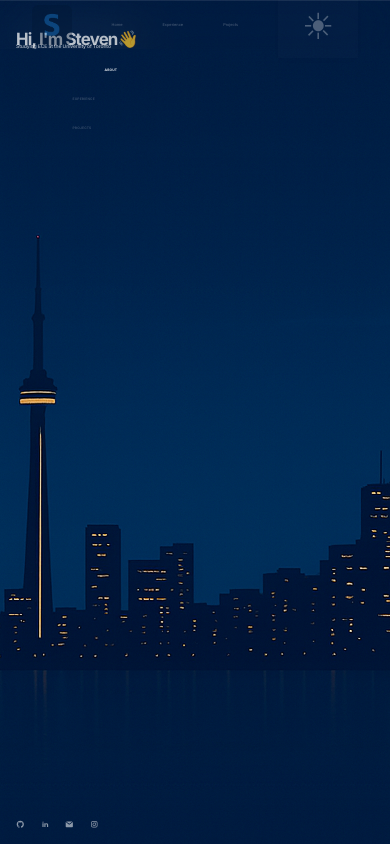
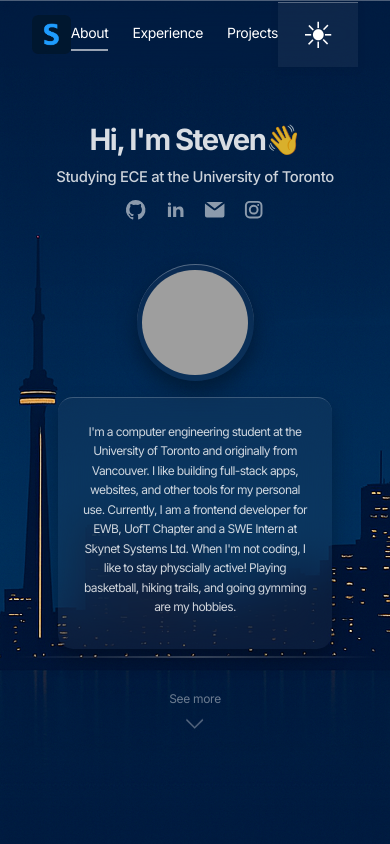
Before and after one commit to stev-jz/website, a Next.js app: page / in a window 390 px wide. Shown: the top 844 px of the page. Built offline with nearby package versions, Linux system fonts and the light colour scheme; grey boxes are pictures that could not be loaded.

Commit message:
components for mobile

```diff
--- a/src/components/GlassContainer.tsx
+++ b/src/components/GlassContainer.tsx
@@ -14,7 +14,7 @@ type GlassContainerProps = {
 export default function GlassContainer(props: GlassContainerProps)
 {
   return (
-    <div className='container-type-inline'>
+    <div className='container-type-inline max-lg:w-[80vw] max-lg:mx-auto'>
       <Link href={props.link} target="_blank"
         className='
         group
@@ -41,27 +41,27 @@ export default function GlassContainer(props: GlassContainerProps)
         dark:hover:border-t-white/35
         '>
         <div className='flex items-center'>
-          <div className="size-[clamp(8vh,9cqw,12vh)] rounded-lg overflow-hidden">
+          <div className="lg:size-[clamp(8vh,9cqw,12vh)] max-lg:size-[clamp(28px,9vw,40px)] max-lg:shrink-0 rounded-lg overflow-hidden">
             {props.projectImage}
           </div>
         </div>
 
-        <div className="flex flex-col justify-center flex-1 h-full">
+        <div className="flex flex-col justify-center flex-1 h-full min-w-0">
           <div className="flex flex-col items-baseline justify-between mb-[0.5em]">
-            <div className="text-[clamp(0.6vh,1.6cqw,1.5vh)] opacity-70 py-2 text-gray-800 dark:text-white">{props.date}</div>
-            <h1 className="transition-colors duration-100 ease-out dark:group-hover:text-blue-600 group-hover:text-blue-700 text-[clamp(1.4vh,2.4cqw,2.3vh)] font-[500] text-gray-900 dark:text-white flex items-center">
+            <div className="lg:text-[clamp(0.6vh,1.9cqw,1.6vh)] max-lg:text-[clamp(10px,2.5vw,14px)] opacity-70 py-2 text-gray-800 dark:text-white">{props.date}</div>
+            <h1 className="transition-colors duration-100 ease-out dark:group-hover:text-blue-600 group-hover:text-blue-700 lg:text-[clamp(1.4vh,2.4cqw,2.3vh)] max-lg:text-[clamp(1px,2.6vw,18px)] font-[500] text-gray-900 dark:text-white flex items-center">
               {props.title}
               <span className="inline-block transform transition-all duration-200 ease-out rotate-315 opacity-55 text-[clamp(0.7vh,2cqw,2vh)] group-hover:opacity-90 group-hover:translate-x-1 group-hover:-translate-y-1 group-hover:text-blue-800 dark:group-hover:text-blue-500 font-medium ml-1.5">-&gt;</span>
             </h1>
 
 
           </div>
-          <p className="dark:text-gray-300 py-1 text-gray-800 opacity-75 text-[clamp(0.7vh,2.2cqw,2vh)] mb-[0.8em] ">{props.description}</p>
-          <ul className="flex flex-wrap gap-2">
+          <p className="dark:text-gray-300 py-1 text-gray-800 opacity-75 lg:text-[clamp(0.7vh,2.2cqw,2vh)] max-lg:text-[clamp(8px,2.5vw,14px)] mb-[0.8em] ">{props.description}</p>
+          <ul className="flex flex-wrap lg:gap-2 max-lg:gap-1.5 max-lg:mt-2">
             {props.tags && props.tags.map(tag => (
               <li
                 key={tag}
-                className="inline-flex items-center px-3 py-1 text-[1.5vh] font-semibold rounded-full bg-blue-950 text-blue-500">
+                className="inline-flex items-center lg:px-3 lg:py-1 lg:text-[clamp(8px,2.5vw,13px)] max-lg:text-[clamp(8px,2.5vw,12px)] max-lg:leading-tight max-lg:px-2.5 max-lg:py-1 font-semibold rounded-full bg-blue-950 text-blue-500">
                 {tag}
               </li>
             ))}
--- a/src/components/Iconlist.tsx
+++ b/src/components/Iconlist.tsx
@@ -1,28 +1,102 @@
+interface IconConfig {
+  href: string;
+  label: string;
+  isExternal?: boolean;
+  paths: Array<{
+    d: string;
+    fillRule?: "evenodd" | "nonzero";
+    clipRule?: "evenodd" | "nonzero";
+    fill?: string;
+  }>;
+}
+
+const iconConfigs: IconConfig[] = [
+  {
+    href: "https://github.com/stev-jz",
+    label: "GitHub profile",
+    isExternal: true,
+    paths: [{
+      d: "M12.006 2a9.847 9.847 0 0 0-6.484 2.44 10.32 10.32 0 0 0-3.393 6.17 10.48 10.48 0 0 0 1.317 6.955 10.045 10.045 0 0 0 5.4 4.418c.504.095.683-.223.683-.494 0-.245-.01-1.052-.014-1.908-2.78.62-3.366-1.21-3.366-1.21a2.711 2.711 0 0 0-1.11-1.5c-.907-.637.07-.621.07-.621.317.044.62.163.885.346.266.183.487.426.647.71.135.253.318.476.538.655a2.079 2.079 0 0 0 2.37.196c.045-.52.27-1.006.635-1.37-2.219-.259-4.554-1.138-4.554-5.07a4.022 4.022 0 0 1 1.031-2.75 3.77 3.77 0 0 1 .096-2.713s.839-.275 2.749 1.05a9.26 9.26 0 0 1 5.004 0c1.906-1.325 2.74-1.05 2.74-1.05.37.858.406 1.828.101 2.713a4.017 4.017 0 0 1 1.029 2.75c0 3.939-2.339 4.805-4.564 5.058a2.471 2.471 0 0 1 .679 1.897c0 1.372-.012 2.477-.012 2.814 0 .272.18.592.687.492a10.05 10.05 0 0 0 5.388-4.421 10.473 10.473 0 0 0 1.313-6.948 10.32 10.32 0 0 0-3.39-6.165A9.847 9.847 0 0 0 12.007 2Z",
+      fillRule: "evenodd",
+      clipRule: "evenodd"
+    }]
+  },
+  {
+    href: "https://www.linkedin.com/in/stevenzhang-uoft/",
+    label: "LinkedIn profile",
+    isExternal: true,
+    paths: [
+      {
+        d: "M12.51 8.796v1.697a3.738 3.738 0 0 1 3.288-1.684c3.455 0 4.202 2.16 4.202 4.97V19.5h-3.2v-5.072c0-1.21-.244-2.766-2.128-2.766-1.827 0-2.139 1.317-2.139 2.676V19.5h-3.19V8.796h3.168ZM7.2 6.106a1.61 1.61 0 0 1-.988 1.483 1.595 1.595 0 0 1-1.743-.348A1.607 1.607 0 0 1 5.6 4.5a1.601 1.601 0 0 1 1.6 1.606Z",
+        fillRule: "evenodd",
+        clipRule: "evenodd"
+      },
+      {
+        d: "M7.2 8.809H4V19.5h3.2V8.809Z"
+      }
+    ]
+  },
+  {
+    href: "mailto:stevenj.zhang@mail.utoronto.ca",
+    label: "Email contact",
+    isExternal: false,
+    paths: [
+      {
+        d: "M2.038 5.61A2.01 2.01 0 0 0 2 6v12a2 2 0 0 0 2 2h16a2 2 0 0 0 2-2V6c0-.12-.01-.238-.03-.352l-.866.65-7.89 6.032a2 2 0 0 1-2.429 0L2.884 6.288l-.846-.677Z"
+      },
+      {
+        d: "M20.677 4.117A1.996 1.996 0 0 0 20 4H4c-.225 0-.44.037-.642.105l.758.607L12 10.742 19.9 4.7l.777-.583Z"
+      }
+    ]
+  },
+  {
+    href: "https://www.instagram.com/stevenzhan.g/",
+    label: "Instagram profile",
+    isExternal: true,
+    paths: [{
+      d: "M3 8a5 5 0 0 1 5-5h8a5 5 0 0 1 5 5v8a5 5 0 0 1-5 5H8a5 5 0 0 1-5-5V8Zm5-3a3 3 0 0 0-3 3v8a3 3 0 0 0 3 3h8a3 3 0 0 0 3-3V8a3 3 0 0 0-3-3H8Zm7.597 2.214a1 1 0 0 1 1-1h.01a1 1 0 1 1 0 2h-.01a1 1 0 0 1-1-1ZM12 9a3 3 0 1 0 0 6 3 3 0 0 0 0-6Zm-5 3a5 5 0 1 1 10 0 5 5 0 0 1-10 0Z",
+      fillRule: "evenodd",
+      clipRule: "evenodd",
+      fill: "currentColor"
+    }]
+  }
+];
+
 export default function Iconlist(){
     return(
-        <nav className="mt-auto mb-[4vw] container-type-inline flex gap-x-4 opacity-65 dark:opacity-55" aria-label="Social links">
-            <a href="https://github.com/stev-jz" target="_blank">
-                <svg className="dark:hover:opacity-50  hover:opacity-60 size-[clamp(1.9vw,6cqw,2.2vw)] text-black dark:text-white" aria-hidden="true" xmlns="http://www.w3.org/2000/svg" width="24" height="24" fill="currentColor" viewBox="0 0 24 24">
-                <path fillRule="evenodd" d="M12.006 2a9.847 9.847 0 0 0-6.484 2.44 10.32 10.32 0 0 0-3.393 6.17 10.48 10.48 0 0 0 1.317 6.955 10.045 10.045 0 0 0 5.4 4.418c.504.095.683-.223.683-.494 0-.245-.01-1.052-.014-1.908-2.78.62-3.366-1.21-3.366-1.21a2.711 2.711 0 0 0-1.11-1.5c-.907-.637.07-.621.07-.621.317.044.62.163.885.346.266.183.487.426.647.71.135.253.318.476.538.655a2.079 2.079 0 0 0 2.37.196c.045-.52.27-1.006.635-1.37-2.219-.259-4.554-1.138-4.554-5.07a4.022 4.022 0 0 1 1.031-2.75 3.77 3.77 0 0 1 .096-2.713s.839-.275 2.749 1.05a9.26 9.26 0 0 1 5.004 0c1.906-1.325 2.74-1.05 2.74-1.05.37.858.406 1.828.101 2.713a4.017 4.017 0 0 1 1.029 2.75c0 3.939-2.339 4.805-4.564 5.058a2.471 2.471 0 0 1 .679 1.897c0 1.372-.012 2.477-.012 2.814 0 .272.18.592.687.492a10.05 10.05 0 0 0 5.388-4.421 10.473 10.473 0 0 0 1.313-6.948 10.32 10.32 0 0 0-3.39-6.165A9.847 9.847 0 0 0 12.007 2Z" clipRule="evenodd"/>
-                </svg>
-            </a>
-            <a href="https://www.linkedin.com/in/stevenzhang-uoft/" target="_blank">
-                <svg className="dark:hover:opacity-50 hover:opacity-60 size-[clamp(1.9vw,6cqw,2.2vw)] text-black dark:text-white" aria-hidden="true" xmlns="http://www.w3.org/2000/svg" width="24" height="24" fill="currentColor" viewBox="0 0 24 24">
-                    <path fillRule="evenodd" d="M12.51 8.796v1.697a3.738 3.738 0 0 1 3.288-1.684c3.455 0 4.202 2.16 4.202 4.97V19.5h-3.2v-5.072c0-1.21-.244-2.766-2.128-2.766-1.827 0-2.139 1.317-2.139 2.676V19.5h-3.19V8.796h3.168ZM7.2 6.106a1.61 1.61 0 0 1-.988 1.483 1.595 1.595 0 0 1-1.743-.348A1.607 1.607 0 0 1 5.6 4.5a1.601 1.601 0 0 1 1.6 1.606Z" clipRule="evenodd"/>
-                    <path d="M7.2 8.809H4V19.5h3.2V8.809Z"/>
-                </svg>
-            </a>
-            <a href="mailto:stevenj.zhang@mail.utoronto.ca" target="_blank">
-                <svg className="dark:hover:opacity-50 hover:opacity-60 size-[clamp(1.9vw,6cqw,2.2vw)] text-black dark:text-white" aria-hidden="true" xmlns="http://www.w3.org/2000/svg" width="24" height="24" fill="currentColor" viewBox="0 0 24 24">
-                    <path d="M2.038 5.61A2.01 2.01 0 0 0 2 6v12a2 2 0 0 0 2 2h16a2 2 0 0 0 2-2V6c0-.12-.01-.238-.03-.352l-.866.65-7.89 6.032a2 2 0 0 1-2.429 0L2.884 6.288l-.846-.677Z"/>
-                    <path d="M20.677 4.117A1.996 1.996 0 0 0 20 4H4c-.225 0-.44.037-.642.105l.758.607L12 10.742 19.9 4.7l.777-.583Z"/>
-                </svg>
-            </a>
-            <a href="https://www.instagram.com/stevenzhan.g/" target="_blank">
-                <svg className="dark:hover:opacity-50 hover:opacity-60 size-[clamp(1.9vw,6cqw,2.2vw)] text-black dark:text-white" aria-hidden="true" xmlns="http://www.w3.org/2000/svg" width="24" height="24" fill="none" viewBox="0 0 24 24">
-                <path fill="currentColor" fillRule="evenodd" d="M3 8a5 5 0 0 1 5-5h8a5 5 0 0 1 5 5v8a5 5 0 0 1-5 5H8a5 5 0 0 1-5-5V8Zm5-3a3 3 0 0 0-3 3v8a3 3 0 0 0 3 3h8a3 3 0 0 0 3-3V8a3 3 0 0 0-3-3H8Zm7.597 2.214a1 1 0 0 1 1-1h.01a1 1 0 1 1 0 2h-.01a1 1 0 0 1-1-1ZM12 9a3 3 0 1 0 0 6 3 3 0 0 0 0-6Zm-5 3a5 5 0 1 1 10 0 5 5 0 0 1-10 0Z" clipRule="evenodd"/>
-                </svg>
-            </a>
+        <nav
+          className="py-[20] lg:pt-[30vh] max-lg:mt-1 max-lg:px-4 container-type-inline flex gap-x-4 opacity-65 dark:opacity-55 max-lg:justify-center"
+          aria-label="Social links"
+        >
+            {iconConfigs.map((icon, index) => (
+                <a
+                  key={index}
+                  href={icon.href}
+                  target={icon.isExternal ? "_blank" : undefined}
+                  rel={icon.isExternal ? "noopener noreferrer" : undefined}
+                  aria-label={icon.label}
+                >
+                    <svg
+                      className="dark:hover:opacity-50 hover:opacity-60 lg:size-[clamp(1.9vw,6cqw,2.2vw)] max-lg:size-[6vw] text-black dark:text-white"
+                      aria-hidden="true"
+                      xmlns="http://www.w3.org/2000/svg"
+                      width="24"
+                      height="24"
+                      fill="currentColor"
+                      viewBox="0 0 24 24"
+                    >
+                        {icon.paths.map((path, pathIndex) => (
+                            <path
+                              key={pathIndex}
+                              d={path.d}
+                              fillRule={path.fillRule}
+                              clipRule={path.clipRule}
+                              fill={path.fill}
+                            />
+                        ))}
+                    </svg>
+                </a>
+            ))}
         </nav>
     );
 }
--- a/src/components/Menu.tsx
+++ b/src/components/Menu.tsx
@@ -42,7 +42,7 @@ useEffect(() => {
 }, []);
 
     return(
-    <nav className="pl-[1vw] pt-[4.5vw] flex flex-col gap-6" aria-label="Section menu">
+    <nav className="hidden pl-[1vw] pt-[4.5vw] lg:flex flex-col gap-6" aria-label="Section menu">
       {items.map(({ id, label }) => {
         const isActive = active === id;
 
--- a/src/components/Navbar.tsx
+++ b/src/components/Navbar.tsx
@@ -2,43 +2,118 @@
 import ThemeToggle from "@/theme/theme-toggle";
 import Link from "next/link";
 import Image from "next/image";
-import { useEffect, useState } from "react";
+import { useEffect, useState, useRef } from "react";
 
+export default function Navbar() {
+  const [scrolled, setScrolled] = useState(false);
+  const [activeSection, setActiveSection] = useState<"about" | "experience" | "projects">("about");
 
-export default function Navbar(){
-    const [scrolled, setScrolled] = useState(false);
+  const navRef = useRef<HTMLElement>(null);
+  const linksRef = useRef<HTMLDivElement>(null);
+  const [bar, setBar] = useState<{ left: number; width: number }>({ left: 0, width: 0 });
+
+  // Scroll -> which section is active
   useEffect(() => {
     const handleScroll = () => {
       setScrolled(window.scrollY > 10);
+
+      const sections = ["about", "experience", "projects"] as const;
+      const scrollPosition = window.scrollY + 100; // offset for navbar
+
+      if (window.scrollY < 50) {
+        setActiveSection("about");
+        return;
+      }
+      for (const id of sections) {
+        const el = document.getElementById(id);
+        if (!el) continue;
+        const { offsetTop, offsetHeight } = el;
+        if (scrollPosition >= offsetTop && scrollPosition < offsetTop + offsetHeight) {
+          setActiveSection(id);
+          break;
+        }
+      }
     };
 
-    window.addEventListener("scroll", handleScroll);
+    window.addEventListener("scroll", handleScroll, { passive: true });
+    handleScroll();
     return () => window.removeEventListener("scroll", handleScroll);
   }, []);
-    return(
+
+  // Compute underline position/width from the active link
+  useEffect(() => {
+    const updateBar = () => {
+      const container = linksRef.current;
+      if (!container) return;
+
+      const link = container.querySelector<HTMLAnchorElement>(`a[href="#${activeSection}"]`);
+      if (!link) return;
+
+      const cRect = container.getBoundingClientRect();
+      const lRect = link.getBoundingClientRect();
+
+      setBar({
+        left: lRect.left - cRect.left,
+        width: lRect.width,
+      });
+    };
+
+    // run now, after fonts/layout, and on resize
+    updateBar();
+    const onResize = () => updateBar();
+    window.addEventListener("resize", onResize);
+    window.addEventListener("load", onResize);
+
+    // small delay to catch late font swaps
+    const raf = requestAnimationFrame(updateBar);
+
+    return () => {
+      window.removeEventListener("resize", onResize);
+      window.removeEventListener("load", onResize);
+      cancelAnimationFrame(raf);
+    };
+  }, [activeSection]);
+
+  return (
     <nav
+      ref={navRef}
       className={`
-                group
-                w-full
-                fixed
-                h-[5vw]
-                z-10
+        group fixed w-full h-[8vh] z-10
         transition duration-300 ease-in-out
         hover:shadow-lg hover:dark:bg-black/20 hover:bg-gray-400/10 hover:opacity-90
-                backdrop-blur-xl
-                border-t border-t-white/30
-                flex gap-10 justify-center items-center p-6
-                text-[1vw]
-                ${scrolled ? "shadow-lg dark:bg-black/20 bg-gray-400/10 opacity-90" : "opacity-30 bg-transparent"}
+        backdrop-blur-xl border-t border-t-white/30
+        flex justify-between items-center px-8
+        text-[clamp(14px,3.5vw,18px)] tracking-tight
+        ${scrolled ? "shadow-lg dark:bg-black/30 bg-white/20 backdrop-blur-xl" : "bg-transparent"}
+        block lg:hidden
       `}
     >
-                <Link href='/'>
-                    <Image src="/s logo.png" alt="Home" width={40} height={40}/>
+      <Link href="/" className="flex items-center">
+        <Image
+          src="/s logo.png"
+          alt="Home"
+          width={25}
+          height={25}
+          className="h-[70%] w-auto"
+          priority
+          sizes="(max-width: 1024px) 8vw, 4vw"
+        />
       </Link>
-                <Link href="/">Home</Link>
-                <Link href="/experience">Experience</Link>
-                <Link href="/projects">Projects</Link>
-                <ThemeToggle></ThemeToggle>
+
+      {/* Links container is relative so the underline can position against it */}
+      <div ref={linksRef} className="relative flex items-center gap-6 pb-2 pt-1">
+        <Link href="#about" className="tracking-tight">About</Link>
+        <Link href="#experience" className="tracking-tight">Experience</Link>
+        <Link href="#projects" className="tracking-tight">Projects</Link>
+
+        {/* Animated underline bar (now measured, not hard-coded) */}
+        <div
+          className="absolute bottom-0 h-[2px] dark:bg-white/60 bg-black/60 transition-[left,width] duration-300 ease-out"
+          style={{ left: `${bar.left}px`, width: `${bar.width}px` }}
+        />
+      </div>
+
+      <ThemeToggle />
     </nav>
   );
 }
--- a/src/components/ProjectContainer.tsx
+++ b/src/components/ProjectContainer.tsx
@@ -14,6 +14,7 @@ export type ProjectContainerProps = {
 export default function ProjectContainer(props: ProjectContainerProps)
 {
   return (
+    <div className="w-full max-lg:w-[50vw] max-lg:min-w-[280px] max-lg:mx-auto">
       <Link href={props.link} target="_blank"
         className='
         w-full
@@ -45,7 +46,7 @@ export default function ProjectContainer(props: ProjectContainerProps)
              transition-colors duration-100 ease-out
              dark:group-hover:text-blue-600
              group-hover:text-blue-800
-            text-xl font-semibold text-black dark:text-white">
+             lg:text-xl max-lg:text-[clamp(16px,4vw,22px)] font-semibold text-black dark:text-white">
             {props.title} <span className="
               inline-block
               transform
@@ -63,15 +64,16 @@ export default function ProjectContainer(props: ProjectContainerProps)
             -&gt;
             </span>
             </h1>
-          <p className="dark:text-gray-300 text-black text-[clamp(0.7vh,2cqw,2vh)] opacity-55">{props.description}</p>
-          <ul className="flex flex-wrap gap-2">
+                     <p className="dark:text-gray-300 text-black lg:text-[clamp(0.7vh,2.2cqw,2vh)] max-lg:text-[clamp(10px,2.5vw,14px)] opacity-55">{props.description}</p>
+          <ul className="flex flex-wrap lg:gap-2 max-lg:gap-1.5 max-lg:mt-2">
             { props.tags && props.tags.map(tag =>
             <li
             key={ tag }
-            className="inline-flex items-center px-3 py-1 text-xs font-semibold rounded-full bg-blue-950 text-blue-500 whitespace-nowrap">
+            className="inline-flex items-center lg:px-3 lg:py-1 lg:text-[clamp(7px,2vw,13px)]  max-lg:text-[1.8vw] max-lg:leading-tight max-lg:px-2.5 max-lg:py-1 font-semibold rounded-full bg-blue-950 text-blue-500 whitespace-nowrap">
               {tag}</li>)}
           </ul>
         </div>
       </Link>
+    </div>
   );
 }
--- a/src/components/RightPanel.tsx
+++ b/src/components/RightPanel.tsx
@@ -8,9 +8,9 @@ export default function RightPanel(){
     return(
 <div
   id="right-panel"
-  className="container-type-inline flex flex-col items-center overflow-y-auto h-screen scroll-smooth"
+  className="container-type-inline flex flex-col items-center lg:overflow-y-auto overflow-visible lg:h-screen scroll-smooth"
 >
-  <div className="w-[clamp(30vw,80cqw,45vw)]">
+  <div className="lg:w-[clamp(30vw,80cqw,45vw)]">
     <section id="about" className="min-h-[85vh] pt-[5vh]"><About/></section>
     <section id="experience" className="min-h-[85vh] pt-[10vh]"><Experience/></section>
     <section id="projects" className="min-h-[85vh] pt-[10vh]"><Projects/></section>
--- a/src/components/Sidebar.tsx
+++ b/src/components/Sidebar.tsx
@@ -4,12 +4,12 @@ import MenuList from './Menu';
 
 export default function Sidebar(){
     return(
-        <aside className="md:pl-[8.3vw] h-screen flex flex-col">
-            <div className='container-type-inline pt-[7vw]'>
-                <p className="text-[clamp(3.6vw,12cqw,4.33vw)] opacity-85 text-black/85 dark:text-white font-bold tracking-tighter">
+        <aside className="max-lg:text-center lg:pl-[8.3vw] lg:h-screen flex flex-col">
+            <div className='container-type-inline lg:pt-[7vw] max-lg:pt-[calc(env(safe-area-inset-top)+14vh)]'>
+                <p className="lg:text-[clamp(3.6vw,12cqw,4.33vw)] max-lg:text-[clamp(28px,7.5vw,40px)] opacity-85 text-black/85 dark:text-white font-bold tracking-tighter">
                 Hi, I&apos;m Steven👋
                 </p>
-                <h2 className="text-[clamp(1.1vw,3.7cqw,1.3vw)] opacity-80 tracking-tight dark:text-white font-[475] -mt-2.5">
+                <h2 className="lg:text-[clamp(1.1vw,3.7cqw,1.3vw)] max-lg:text-[clamp(14px,3.8vw,20px)] opacity-80 tracking-tight dark:text-white font-[475] lg:-mt-2.5 max-lg:mt-1">
                     Studying <Link href="https://www.ece.utoronto.ca/" target="_blank"
                     className="relative inline-block
                     after:content-[''] after:absolute after:bottom-0 after:left-0
```
Lines whose indentation alone changed are shown as unchanged.
